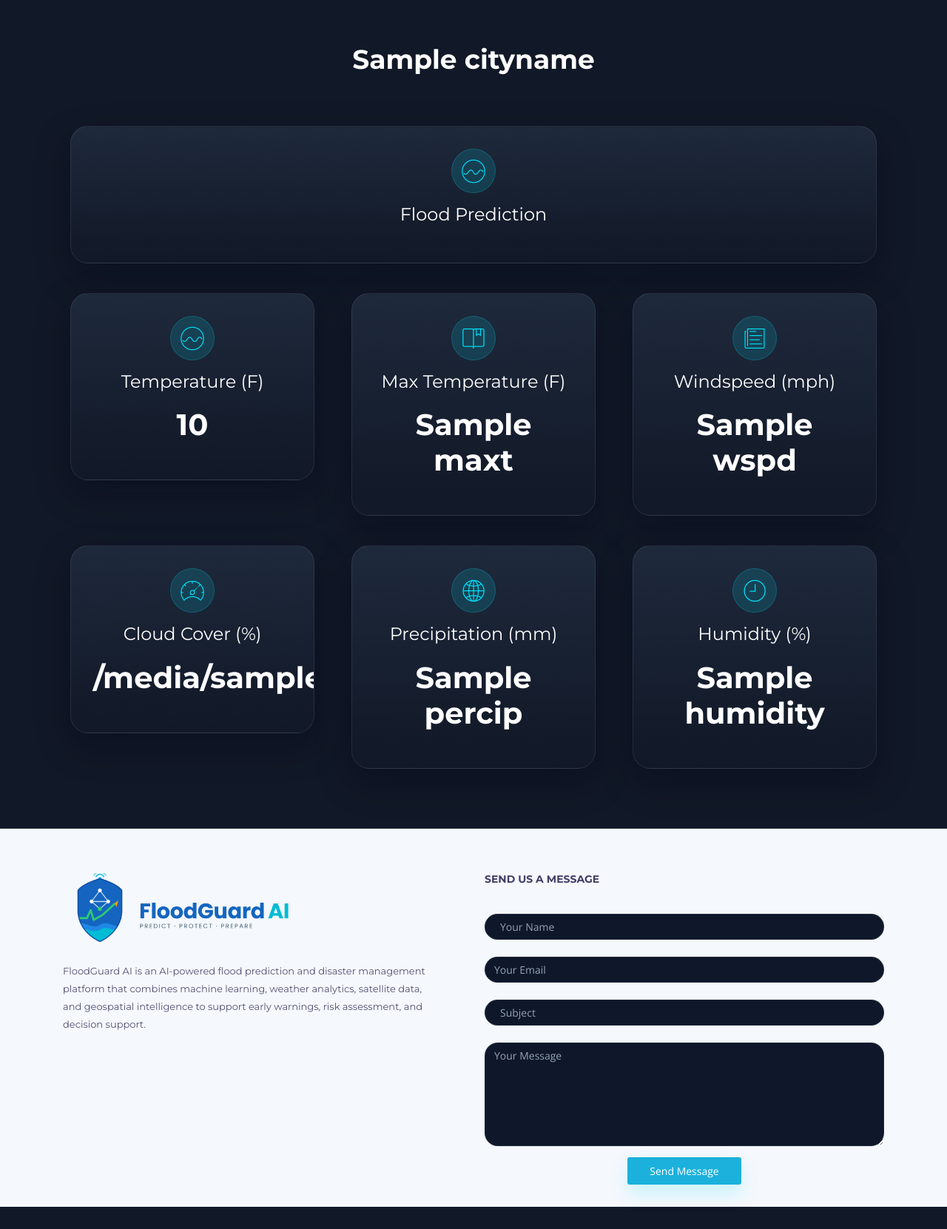
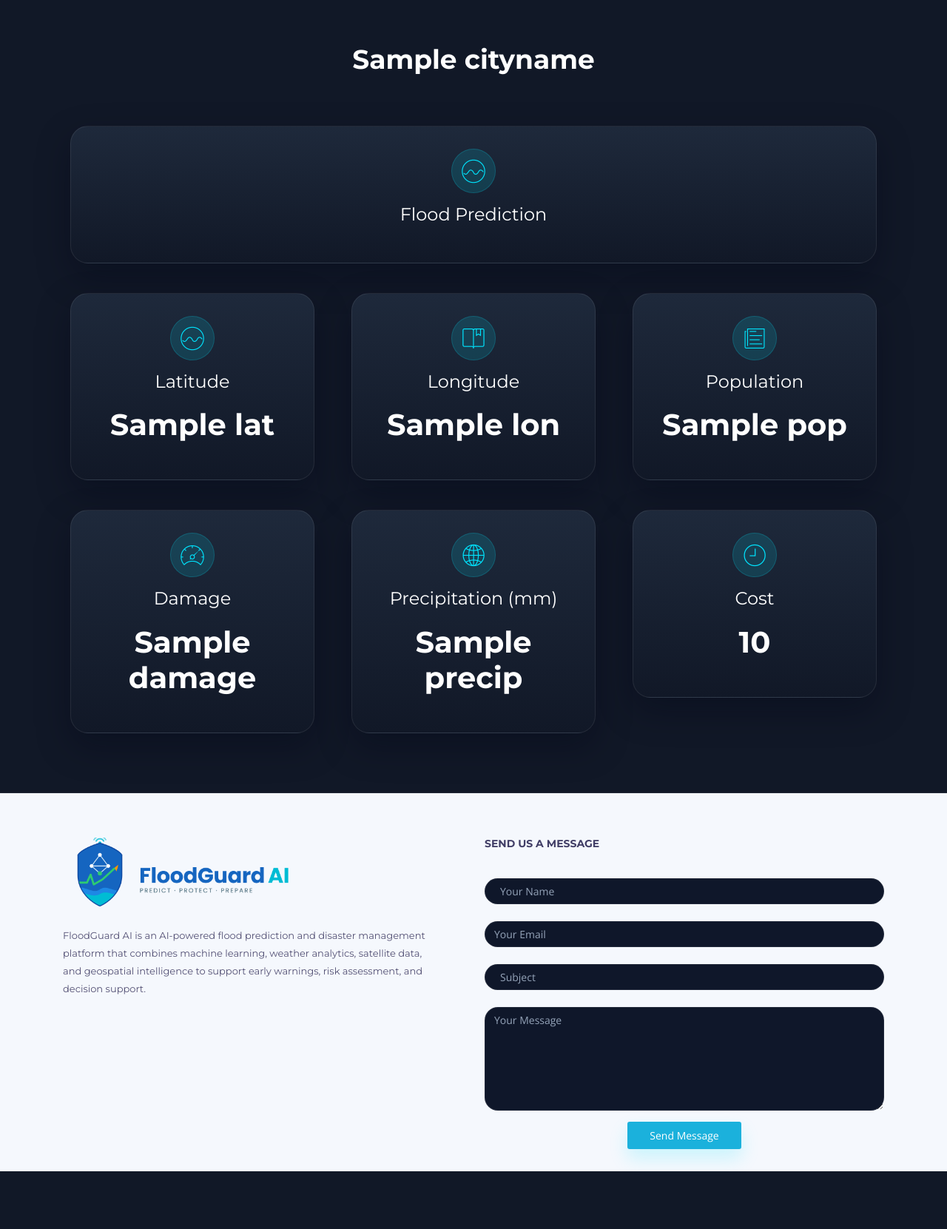
Before and after one commit to Chandan24-cell/FloodGuard-AI-v2, a Flask app: template templates/predicts.html in a window 1280 px wide. Shown: the part 433-2094 px from the top of the page at 74% size. After the commit the page ends 2016 px from the top, so only its background shows below. Run offline with Flask 2, Linux system fonts and the light colour scheme; the template is opened without the code that fills it: most values are stand-ins (such as "Sample title", 1, 10 or a date in 2020); parts of the project's set-up code (start-up, migrations or seed data) failed here and were passed over; some libraries are stand-ins or nearby versions; some web fonts are replaced.

Commit message:
Update prediction pipeline to use dataset

```diff
--- a/app.py
+++ b/app.py
@@ -1,10 +1,12 @@
 """Web app."""
+import pandas as pd
+city_df = pd.read_csv("finalfinal.csv")
 import base64
 import flask
 from flask import Flask, render_template, request, redirect, url_for, flash, jsonify
 from flask_mail import Mail, Message
 import os
-import pickle
+import joblib
 
 from config import load_environment
 
@@ -50,7 +52,7 @@ months = [{"name":"May", "sel": ""}, {"name":"June", "sel": ""}, {"name":"July",
 cities = [{'name':'Delhi', "sel": "selected"}, {'name':'Mumbai', "sel": ""}, {'name':'Kolkata', "sel": ""}, {'name':'Bangalore', "sel": ""}, {'name':'Chennai', "sel": ""}, {'name':'New York', "sel": ""}, {'name':'Los Angeles', "sel": ""}, {'name':'London', "sel": ""}, {'name':'Paris', "sel": ""}, {'name':'Sydney', "sel": ""}, {'name':'Beijing', "sel": ""}]
 
 # Load ML model
-model = pickle.load(open("model.pickle", 'rb'))
+model = joblib.load("training/model.pickle")
 
 
 @app.route("/")
@@ -116,16 +118,26 @@ def get_predicts():
             if item['name'] == cityname:
                 item['sel'] = 'selected'
 
-        weather_data = prediction.get_weather(cityname)
+        row = city_df[
+            city_df["city"].str.lower() == cityname.lower()
+        ]
+
+        if row.empty:
+            return render_template(
+                "predicts.html",
+                cityname="City not found in dataset",
+                cities=cities
+            )
+
+        row = row.iloc[0]
         final = [
-            weather_data["temperature"],
-            weather_data["temp_max"],
-            weather_data["wind_speed"],
-            weather_data["clouds"],
-            weather_data["rainfall"],
-            weather_data["humidity"],
+            float(row["lat"]),
+            float(row["lon"]),
+            float(row["precip"]),
+            float(row["pop"]),
+            float(row["damage"]),
+            float(row["cost"]),
         ]
-        final[4] *= 15
 
         if model is None:
             raise prediction.WeatherServiceError("Model not loaded")
@@ -137,15 +149,14 @@ def get_predicts():
 
         return render_template(
             'predicts.html',
-            cityname="Information about " + cityname,
+            cityname="Information about " + row["city"],
             cities=cities,
-            temp=round(weather_data["temperature"], 2),
-            maxt=round(weather_data["temp_max"], 2),
-            wspd=round(weather_data["wind_speed"], 2),
-            cloudcover=round(weather_data["clouds"], 2),
-            percip=round(weather_data["rainfall"], 2),
-            humidity=round(weather_data["humidity"], 2),
-            pressure=round(weather_data["pressure"], 2),
+            lat=round(float(row["lat"]), 2),
+            lon=round(float(row["lon"]), 2),
+            precip=round(float(row["precip"]), 2),
+            pop=row["pop"],
+            damage=round(float(row["damage"]), 2),
+            cost=round(float(row["cost"]), 2),
             pred=pred,
             weather_error=None,
         )
--- a/templates/predicts.html
+++ b/templates/predicts.html
@@ -224,8 +224,8 @@
                     style="color: #ff689b;"
                   ></i>
                 </div>
-                <h4>Temperature (F)</h4>
-                <h4 style="font-weight: 900;font-size: 40px;">{{temp}}</h4>
+                <h4>Latitude</h4>
+                <h4 style="font-weight: 900;font-size: 40px;">{{lat}}</h4>
                 <!-- <p class="description">
                   Voluptatum deleniti atque corrupti quos dolores et quas
                   molestias excepturi sint occaecati cupiditate non provident
@@ -243,8 +243,8 @@
                     style="color: #e98e06;"
                   ></i>
                 </div>
-                <h4>Max Temperature (F)</h4>
-                <h4 style="font-weight: 900;font-size: 40px;">{{maxt}}</h4>
+                <h4>Longitude</h4>
+                <h4 style="font-weight: 900;font-size: 40px;">{{lon}}</h4>
               </div>
             </div>
 
@@ -257,8 +257,8 @@
                 <div class="icon" style="background: #e6fdfc;">
                   <i class="ion-ios-paper-outline" style="color: #3fcdc7;"></i>
                 </div>
-                <h4>Windspeed (mph)</h4>
-                <h4 style="font-weight: 900;font-size: 40px;">{{wspd}}</h4>
+                <h4>Population</h4>
+                <h4 style="font-weight: 900;font-size: 40px;">{{pop}}</h4>
               </div>
             </div>
             <div
@@ -273,8 +273,8 @@
                     style="color: #41cf2e;"
                   ></i>
                 </div>
-                <h4>Cloud Cover (%)</h4>
-                <h4 style="font-weight: 900;font-size: 40px;">{{ cloudcover }}</h4>
+                <h4>Damage</h4>
+                <h4 style="font-weight: 900;font-size: 40px;">{{ damage }}</h4>
               </div>
             </div>
 
@@ -288,7 +288,7 @@
                   <i class="ion-ios-world-outline" style="color: #2282ff;"></i>
                 </div>
                 <h4>Precipitation (mm)</h4>
-                <h4 style="font-weight: 900;font-size: 40px;">{{ percip }}</h4>
+                <h4 style="font-weight: 900;font-size: 40px;">{{ precip }}</h4>
               </div>
             </div>
             <div
@@ -300,8 +300,8 @@
                 <div class="icon" style="background: #ecebff;">
                   <i class="ion-ios-clock-outline" style="color: #8660fe;"></i>
                 </div>
-                <h4>Humidity (%)</h4>
-                <h4 style="font-weight: 900;font-size: 40px;">{{ humidity }}</h4>
+                <h4>Cost</h4>
+                <h4 style="font-weight: 900;font-size: 40px;">{{ cost }}</h4>
               </div>
             </div>
           </div>
```
